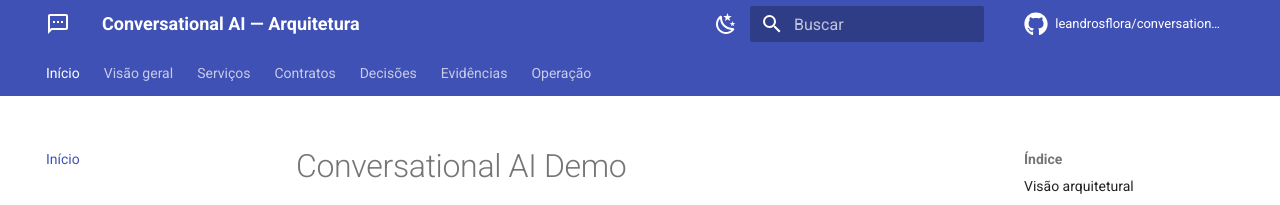
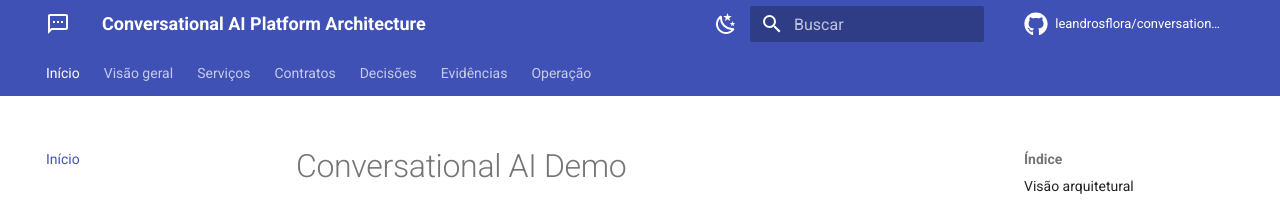
Before and after one commit to leandrosflora/conversational-ai-demo-arch, an MkDocs documentation site: the page built from docs/index.md, in a window 1280 px wide. Shown: the top 205 px of the page. Built offline with MkDocs 1.6.1 and Material for MkDocs 9.7.7, drawn with Linux system fonts in a browser that asks for light colours; comment, search, counter and statistics services are not loaded.

Commit message:
Update MkDocs metadata after rename

```diff
--- a/mkdocs.yml
+++ b/mkdocs.yml
@@ -1,10 +1,10 @@
-site_name: Conversational AI — Arquitetura
+site_name: Conversational AI Platform Architecture
 site_description: Arquitetura de referência para IA conversacional com agentes, MCP, RAG, WhatsApp e observabilidade.
 site_author: Leandro Flora
-site_url: https://leandrosflora.github.io/conversational-ai-demo-arch/
+site_url: https://leandrosflora.github.io/conversational-ai-platform-architecture/
 use_directory_urls: false
-repo_name: leandrosflora/conversational-ai-demo-arch
-repo_url: https://github.com/leandrosflora/conversational-ai-demo-arch
+repo_name: leandrosflora/conversational-ai-platform-architecture
+repo_url: https://github.com/leandrosflora/conversational-ai-platform-architecture
 edit_uri: edit/main/docs/
 
 theme:
```
